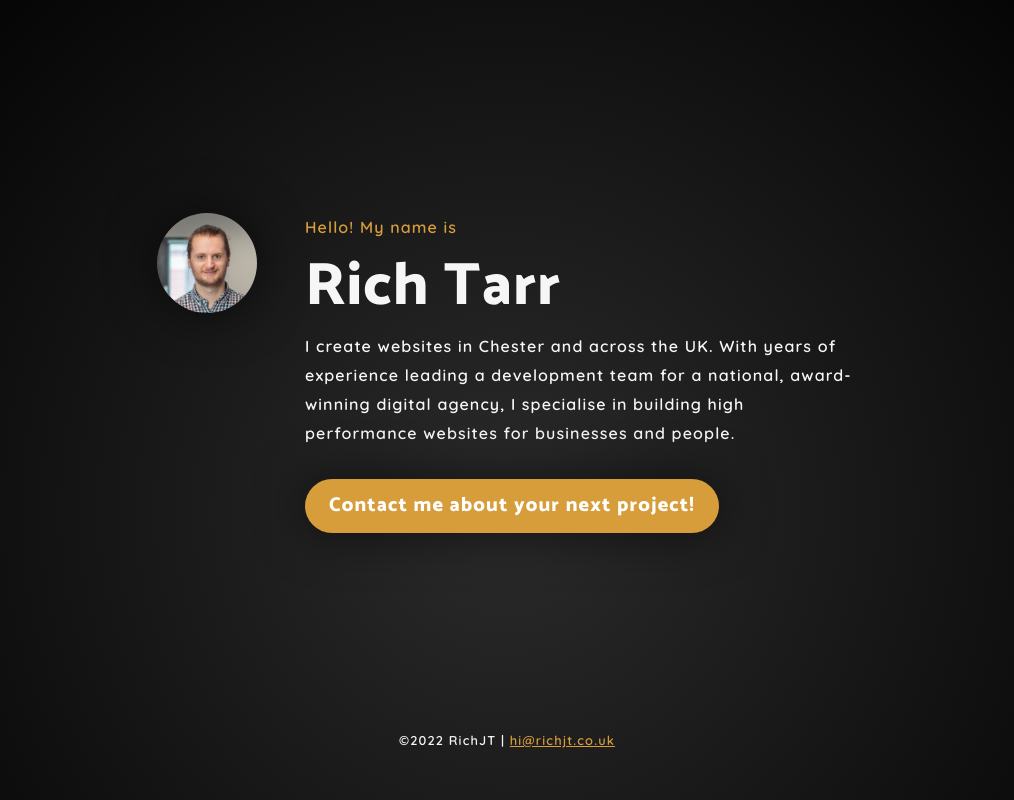
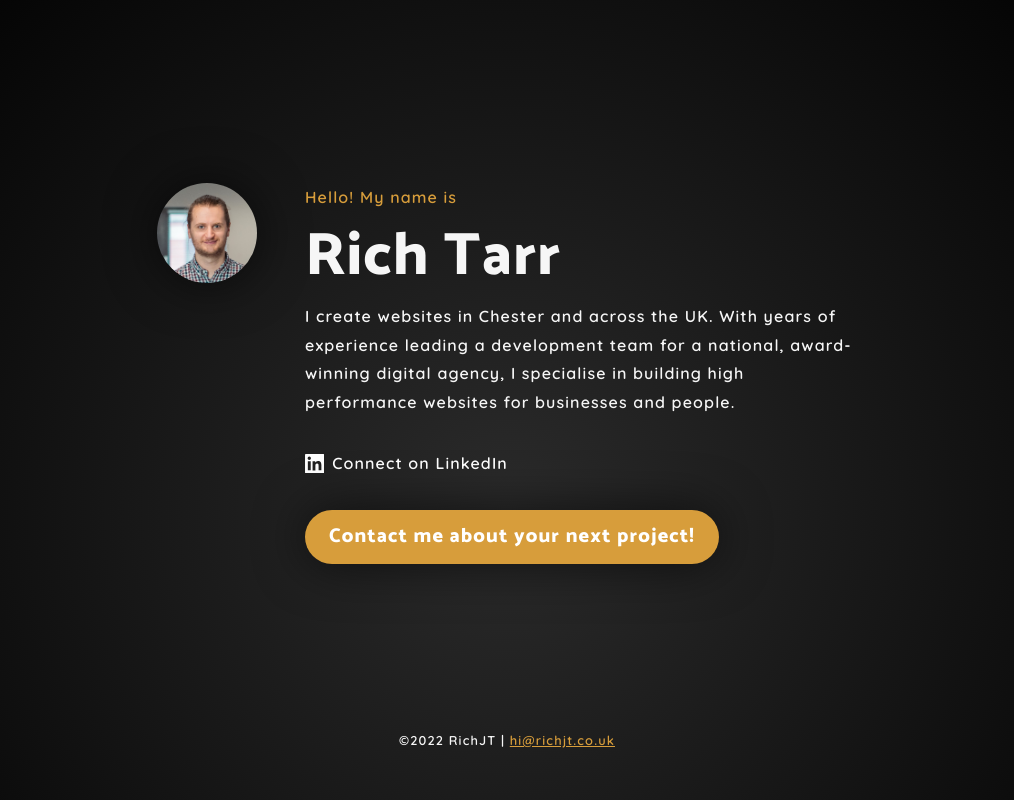
Before and after one commit to richtarr/richtarr.github.io, a plain HTML site: page index.html in a window 1280 px wide. Shown: the whole page, without its empty margins (133-1147 px from the left). Drawn offline with Linux system fonts and the light colour scheme.

Commit message:
add linked in link

```diff
--- a/index.html
+++ b/index.html
@@ -70,11 +70,11 @@
 			line-height: 1.8;
 		}
 
-		a:not(.Button) {
+		a:not([class]) {
 			color: #d79d3b;
 		}
 
-		a:not(.Button):hover {
+		a:not([class]):hover {
 			text-decoration: none;
 		}
 
@@ -130,6 +130,26 @@
 			object-fit: cover;
 		}
 
+		.Content__social-link {
+			color: #fff;
+			text-decoration: none;
+			display: flex;
+			align-items: center;
+			justify-content: center;
+			transition: 0.1s ease-in-out;
+		}
+
+		.Content__social-link:hover {
+			color: #e7b45b;
+		}
+
+		.Content__social-icon {
+			width: 1.2rem;
+			height: 1.2rem;
+			fill: currentColor;
+			margin-right: 0.5rem;
+		}
+
 		.Footer {
 			text-align: center;
 			margin-top: 1.5rem;
@@ -166,6 +186,9 @@
 				text-align: left;
 				padding-left: 3rem;
 			}
+			.Content__social-link {
+				justify-content: flex-start;
+			}
 			.Footer {
 				width: 100%;
 				margin-bottom: 0;
@@ -183,6 +206,12 @@
 				<p class="text-gold text-bold mb-0">Hello! My name is</p>
 				<h1>Rich Tarr</h1>
 				<p class="mb-4">I create websites in Chester and across the UK. With years of experience leading a development team for a national, award-winning digital agency, I specialise in building high performance websites for businesses and&nbsp;people.</p>
+				<p class="mb-4">
+					<a href="https://www.linkedin.com/in/richard-tarr-a31b4a38/" class="Content__social-link">
+						<svg class="Content__social-icon" xmlns="http://www.w3.org/2000/svg" viewBox="0 0 31.91 32"><title>social_linkedin</title><path d="M30.7,0H1.3A1.32,1.32,0,0,0,0,1.3V30.6A1.35,1.35,0,0,0,1.3,32H30.6a1.32,1.32,0,0,0,1.3-1.3V1.3A1.18,1.18,0,0,0,30.7,0ZM9.5,27.3H4.7V12H9.5ZM7.1,9.9A2.8,2.8,0,1,1,9.9,7.1,2.8,2.8,0,0,1,7.1,9.9ZM27.3,27.3H22.6V19.9c0-1.8,0-4-2.5-4s-2.8,1.9-2.8,3.9v7.6H12.6V12H17v2.1h.1a5,5,0,0,1,4.5-2.5c4.8,0,5.7,3.2,5.7,7.3Z"/></svg>
+						Connect on LinkedIn
+					</a>
+				</p><!-- /.mb-4 -->
 				<a class="Button" target="_blank" href="mailto:hi@richjt.co.uk">Contact me about your next project!</a>
 			</div><!-- /.Content -->
 		</div>
```
Also changed, not shown: img/social-linkedin.svg (added).
